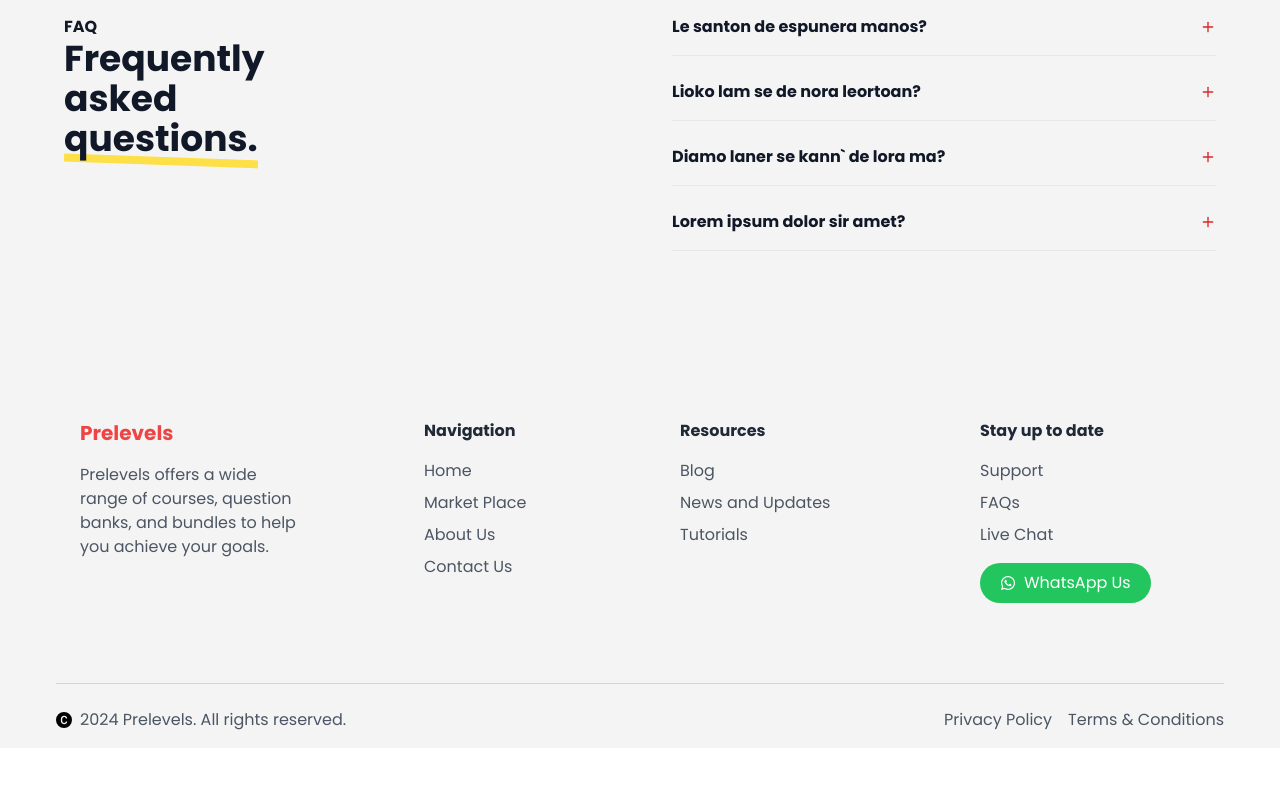
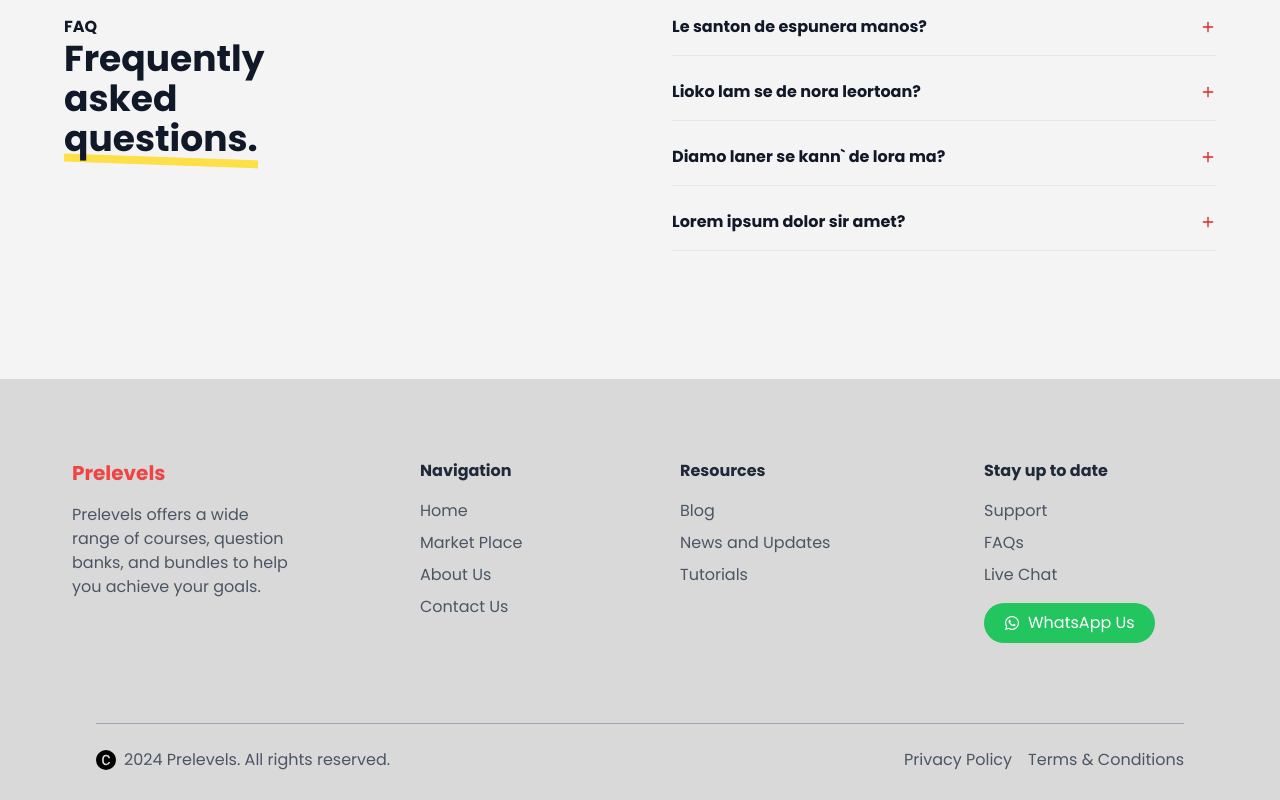
Before and after one commit to Abdullah9202/prelevels, a Next.js app in the folder client/: page /contact in a window 1280 px wide. Shown: the part 1277-2077 px from the top of the page. Before the commit the page ends 2025 px from the top, so only its background shows below. Built offline with nearby package versions, Linux system fonts and the light colour scheme.

Commit message:
Feat: Footer and below footer improved

```diff
--- a/client/src/components/main/belowfooter.tsx
+++ b/client/src/components/main/belowfooter.tsx
@@ -2,9 +2,9 @@ import React from "react";
 
 export default function Belowfooter() {
   return (
-    <section className="px-14 pb-4">
+    <section className="px-24 pb-7 bg-[#D9D9D9]">
       {/* Horizontal Line */}
-      <hr className="border-gray-300 w-full mb-6" />
+      <hr className="border-gray-400 w-full mb-6" />
 
       {/* Footer Content */}
       <div className="flex items-center justify-between">
@@ -12,8 +12,8 @@ export default function Belowfooter() {
         <div className="flex items-center space-x-2">
           <svg
             xmlns="http://www.w3.org/2000/svg"
-            width="16"
-            height="16"
+            width="20"
+            height="20"
             fill="black"
             className="bi bi-c-circle-fill"
             viewBox="0 0 16 16"
--- a/client/src/components/main/footer.tsx
+++ b/client/src/components/main/footer.tsx
@@ -3,8 +3,8 @@ import { FaWhatsapp } from "react-icons/fa";
 
 export default function Footer() {
   return (
-    <footer className="py-20 px-4 lg:px-14">
-      <div className="max-w-6xl mx-auto px-4 grid grid-cols-1 sm:grid-cols-2 lg:grid-cols-4 gap-20">
+    <footer className="mt-10 py-20 px-4 lg:px-14 bg-[#D9D9D9]">
+      <div className="max-w-7xl mx-auto px-4 grid grid-cols-1 sm:grid-cols-2 lg:grid-cols-4 gap-20">
         {/* Logo Section */}
         <div>
           <h2 className="text-red-500 text-xl font-bold mb-4">Prelevels</h2>
```
